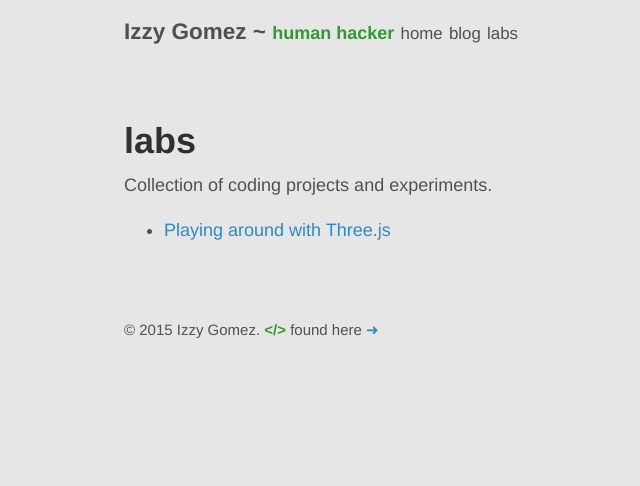
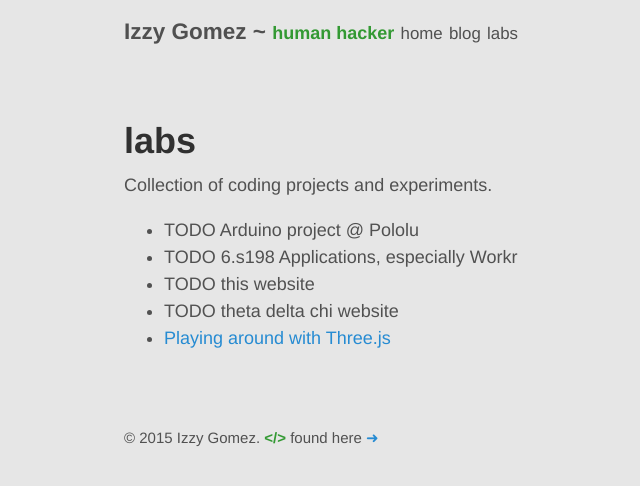
Before and after one commit to izzygomez/izzygomez.github.io, a Jekyll site: the page built from labs/index.md, in a window 1280 px wide. Shown: the top 486 px of the page, without its empty margins (201-841 px from the left). Built offline with Jekyll 4.4.1, drawn with Linux system fonts in a browser that asks for light colours.

Commit message:
added TODOs for projects

```diff
--- a/labs/index.md
+++ b/labs/index.md
@@ -5,4 +5,8 @@ title: labs
 
 Collection of coding projects and experiments.
 
+* TODO Arduino project @ Pololu
+* TODO 6.s198 Applications, especially Workr
+* TODO this website
+* TODO theta delta chi website
 * [Playing around with Three.js](three/)
```
